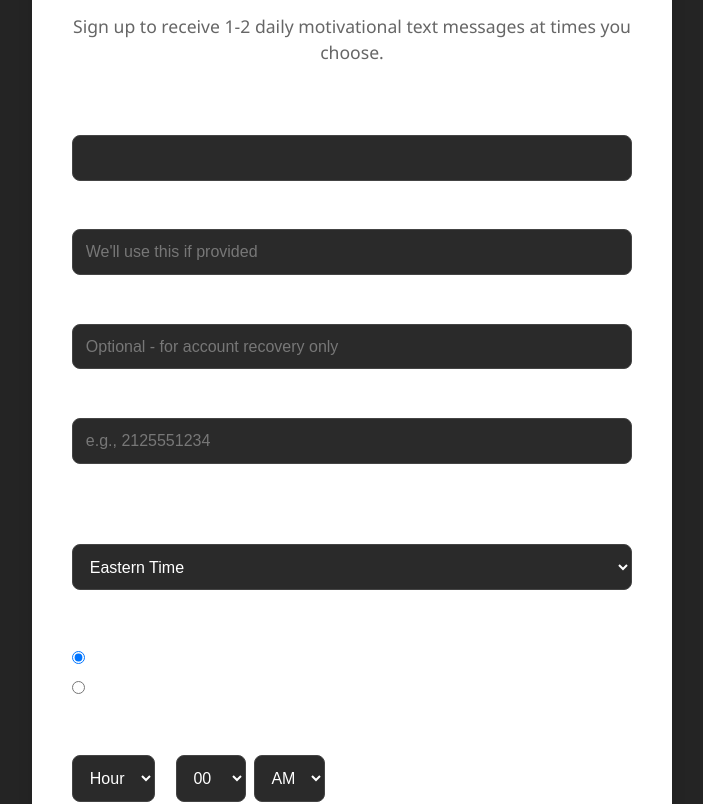
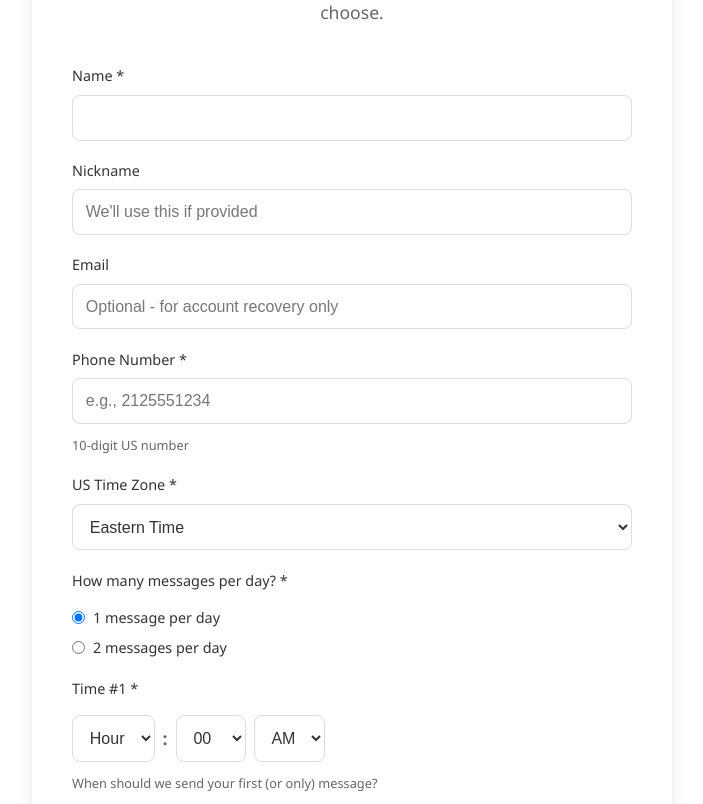
Before and after one commit to phillipparcus1999/-daybrief-frontend, a React (Vite) app: page /signup in a window 1280 px wide. Shown: the part 219-1023 px from the top of the page, without its empty margins (288-991 px from the left). Built offline with nearby package versions, Linux system fonts and the light colour scheme.

Commit message:
Improve UI: add home page and fix styling

```diff
--- a/package.json
+++ b/package.json
@@ -11,7 +11,8 @@
   },
   "dependencies": {
     "react": "^19.1.1",
-    "react-dom": "^19.1.1"
+    "react-dom": "^19.1.1",
+    "react-router-dom": "^7.9.3"
   },
   "devDependencies": {
     "@eslint/js": "^9.36.0",
--- a/src/components/SignupForm.css
+++ b/src/components/SignupForm.css
@@ -9,9 +9,9 @@
 .time-select {
     padding: 0.6rem;
     border-radius: 6px;
-    border: 1px solid #444;
-    background-color: #2a2a2a;
-    color: white;
+    border: 1px solid #ddd;
+    background-color: #ffffff;
+    color: #333;
     font-size: 0.9rem;
     min-width: 70px;
     cursor: pointer;
@@ -24,7 +24,7 @@
 }
 
 .time-separator {
-    color: rgba(255, 255, 255, 0.6);
+    color: #666;
     font-weight: bold;
     font-size: 1.1rem;
 }
@@ -49,7 +49,7 @@
 .form-group label {
     font-weight: 500;
     font-size: 0.9rem;
-    color: rgba(255, 255, 255, 0.8);
+    color: #333;
 }
 
 .form-group input,
@@ -57,9 +57,9 @@
 .form-group textarea {
     padding: 0.8rem;
     border-radius: 8px;
-    border: 1px solid #444;
-    background-color: #2a2a2a;
-    color: white;
+    border: 1px solid #ddd;
+    background-color: #ffffff;
+    color: #333;
     font-size: 1rem;
     transition: border-color 0.2s;
 }
@@ -127,7 +127,7 @@
 /* Help text */
 .help-text {
     font-size: 0.8rem;
-    color: rgba(255, 255, 255, 0.6);
+    color: #666;
     margin-top: 0.25rem;
 }
 
@@ -149,7 +149,7 @@ button[type="submit"]:hover {
 }
 
 button[type="submit"]:disabled {
-    background-color: #444;
+    background-color: #ccc;
     cursor: not-allowed;
 }
 
--- a/src/index.css
+++ b/src/index.css
@@ -2,9 +2,9 @@
   font-family: Inter, system-ui, Avenir, Helvetica, Arial, sans-serif;
   line-height: 1.5;
   font-weight: 400;
-  color-scheme: light dark;
-  color: rgba(255, 255, 255, 0.87);
-  background-color: #242424;
+  color-scheme: light;
+  color: #333;
+  background-color: #ffffff;
   font-synthesis: none;
   text-rendering: optimizeLegibility;
   -webkit-font-smoothing: antialiased;
@@ -15,6 +15,6 @@ body {
   display: flex;
   justify-content: center;
   align-items: flex-start;
-  padding-top: 5vh;
+  padding-top: 0;
   min-height: 100vh;
 }
```
Also changed, not shown: 1 other file (tests, documents, lock files or other folders).
